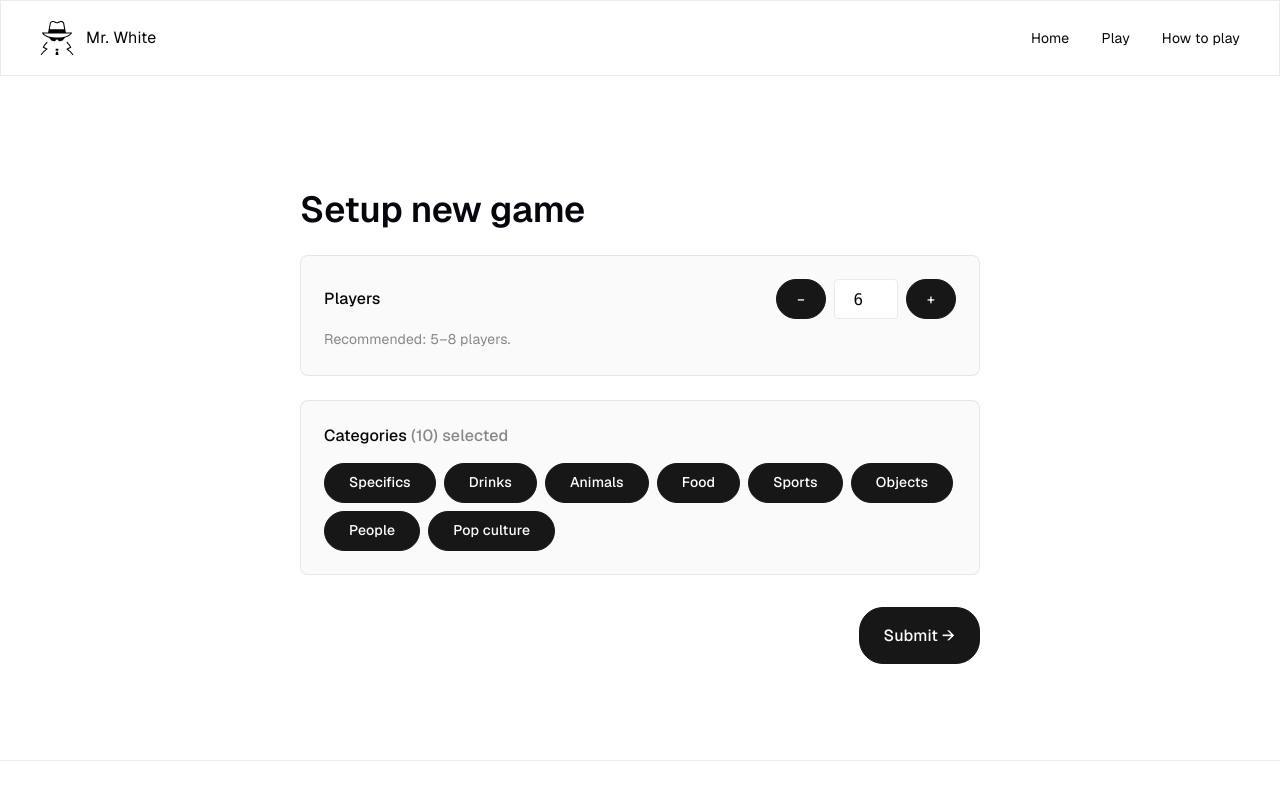
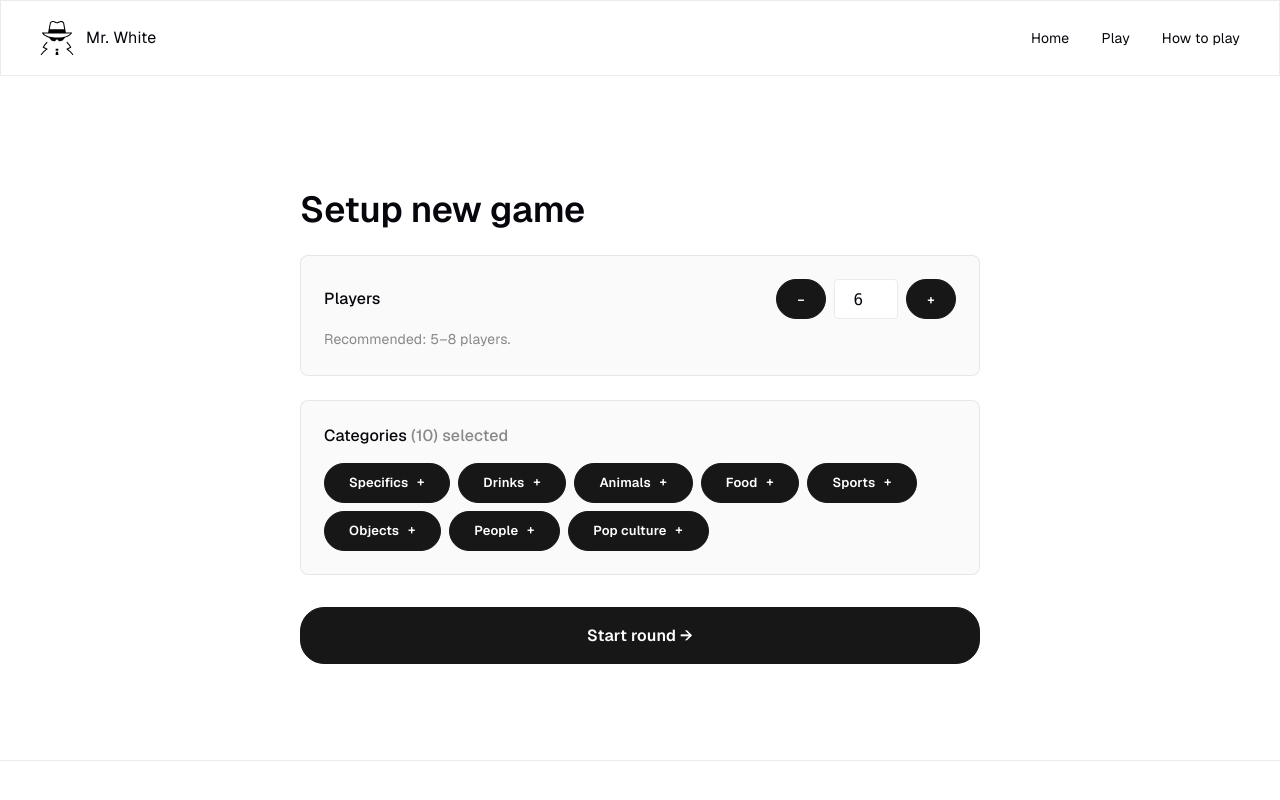
Before and after one commit to njpsmith/mr-white, a React (Vite) app: page /play in a window 1280 px wide. Shown: the top 800 px of the page. Built offline with nearby package versions, Linux system fonts and the light colour scheme.

Commit message:
Started name entry

```diff
--- /dev/null
+++ b/src/constants/categories.ts
@@ -0,0 +1,10 @@
+export const categories = [
+  "specifics",
+  "drinks",
+  "animals",
+  "food",
+  "sports",
+  "objects",
+  "people",
+  "pop_culture",
+];
--- a/src/pages/Play/Play.tsx
+++ b/src/pages/Play/Play.tsx
@@ -1,29 +1,16 @@
 import { useState } from "react";
-import { capitalizeFirstLetter } from "../../utils/commonUtils";
-
-const categories = [
-  "specifics",
-  "drinks",
-  "animals",
-  "food",
-  "sports",
-  "objects",
-  "people",
-  "pop_culture",
-];
+import { categories } from "../../constants/categories";
+import GameSetup from "./gameSteps/GameSetup";
+import AssignRolesAndWords from "./gameSteps/AssignRolesAndWords";
+import type { GameStage } from "../../types/types";
 
 const Play = () => {
   const [playerCount, setPlayerCount] = useState(6);
   const [selectedCategories, setSelectedCategories] = useState<string[]>([
-    "specifics",
-    "drinks",
-    "animals",
-    "food",
-    "sports",
-    "objects",
-    "people",
-    "pop_culture",
+    ...categories,
   ]);
+
+  const [gameStep, setGameStep] = useState<GameStage>("setup");
 
   const toggleCategory = (category: string) => {
     setSelectedCategories(
@@ -34,83 +21,24 @@ const Play = () => {
     );
   };
 
+  const startRound = () => {
+    setGameStep("assignRolesAndWords");
+  };
+
   return (
     <>
-      <section className="pt-16 pb-16 mb-16 md:pb-24 md:mb-24 border-divider">
-        <div className="px-5 container-narrow">
-          <h2 className="font-semibold tracking-tight | mt-8 md:mt-12 | text-[2.5rem] sm:text-[3.5rem] md:text-[4.5rem]">
-            Setup new game
-          </h2>
+      {gameStep === "setup" && (
+        <GameSetup
+          playerCount={playerCount}
+          setPlayerCount={setPlayerCount}
+          selectedCategories={selectedCategories}
+          categories={categories}
+          toggleCategory={toggleCategory}
+          startRound={startRound}
+        />
+      )}
 
-          <div className="card-soft">
-            <div className="flex items-baseline justify-between">
-              <label htmlFor="playerCount" className="font-medium text-ink">
-                Players
-              </label>
-              <div className="flex items-center gap-2">
-                <button
-                  type="button"
-                  className="btn btn-primary w-8 h-10 p-0"
-                  aria-label="Fewer players"
-                  onClick={() => setPlayerCount(playerCount - 1)}
-                >
-                  −
-                </button>
-                <input
-                  id="playerCount"
-                  type="number"
-                  min="3"
-                  value={playerCount}
-                  onChange={(e) => setPlayerCount(Number(e.target.value))}
-                  inputMode="numeric"
-                  className="border-hairline rounded-sm h-10 w-16 text-center font-mono"
-                />
-                <button
-                  type="button"
-                  className="btn btn-primary w-8 h-10 p-0"
-                  aria-label="More players"
-                  onClick={() => setPlayerCount(playerCount + 1)}
-                >
-                  +
-                </button>
-              </div>
-            </div>
-            <p className="mt-2 text-sm text-mute" data-bind="playerHint">
-              Recommended: 5–8 players.
-            </p>
-          </div>
-
-          <div className="card-soft mt-6">
-            <div className="flex items-baseline justify-between">
-              <label htmlFor="Categories" className="font-medium text-ink">
-                Categories <span className="text-mute">(10) selected</span>
-              </label>
-            </div>
-            <div className="mt-4 flex flex-wrap items-center gap-2">
-              {categories.map((category) => {
-                return (
-                  <button
-                    key={category}
-                    className={`btn p-4 h-10 ${selectedCategories.includes(category) ? "btn-primary" : "btn-secondary"}`}
-                    onClick={() => toggleCategory(category)}
-                  >
-                    {capitalizeFirstLetter(category.replace("_", " "))}
-                  </button>
-                );
-              })}
-            </div>
-          </div>
-
-          <button
-            className="btn btn-primary btn-submit mt-8"
-            onClick={() => {
-              console.log("selectedCategories", selectedCategories);
-            }}
-          >
-            Submit →
-          </button>
-        </div>
-      </section>
+      {gameStep === "assignRolesAndWords" && <AssignRolesAndWords />}
     </>
   );
 };
--- /dev/null
+++ b/src/pages/Play/gameSteps/AssignRolesAndWords.tsx
@@ -0,0 +1,22 @@
+const AssignRolesAndWords = ({}) => (
+  <>
+    <section className="pt-16 pb-16 mb-16 md:pb-24 md:mb-24 border-divider">
+      <div className="px-5 container-narrow">
+        <h2 className="font-semibold tracking-tight | mt-8 md:mt-12 | text-[2.5rem] sm:text-[3.5rem] md:text-[4.5rem]">
+          Pass to Player 1
+        </h2>
+
+        <p>Enter your name</p>
+
+        <input type="text" name="player_1_name" placeholder="Enter name..." />
+
+        <button type="submit" className="btn btn-primary">
+          Submit
+        </button>
+      </div>
+      Player X of Y
+    </section>
+  </>
+);
+
+export default AssignRolesAndWords;
--- /dev/null
+++ b/src/pages/Play/gameSteps/GameSetup.tsx
@@ -0,0 +1,103 @@
+import { capitalizeFirstLetter } from "../../../utils/commonUtils";
+// import { Dispatch, SetStateAction } from "react";
+
+const GameSetup = ({
+  playerCount,
+  setPlayerCount,
+  selectedCategories,
+  categories,
+  toggleCategory,
+  startRound,
+}: {
+  playerCount: number;
+  categories: string[];
+  toggleCategory: (category: string) => void;
+  setPlayerCount: any;
+  selectedCategories: any;
+  startRound: () => void;
+  // setPlayerCount: Dispatch<SetStateAction<string[]>>;
+}) => (
+  <>
+    <section className="pt-16 pb-16 mb-16 md:pb-24 md:mb-24 border-divider">
+      <div className="px-5 container-narrow">
+        <h2 className="font-semibold tracking-tight | mt-8 md:mt-12 | text-[2.5rem] sm:text-[3.5rem] md:text-[4.5rem]">
+          Setup new game
+        </h2>
+
+        <div className="card-soft">
+          <div className="flex items-baseline justify-between">
+            <label htmlFor="playerCount" className="font-medium text-ink">
+              Players
+            </label>
+            <div className="flex items-center gap-2">
+              <button
+                type="button"
+                className="btn btn-primary w-8 h-10 p-0"
+                aria-label="Fewer players"
+                onClick={() => setPlayerCount(playerCount - 1)}
+              >
+                −
+              </button>
+              <input
+                id="playerCount"
+                type="number"
+                min="3"
+                value={playerCount}
+                onChange={(e) => setPlayerCount(Number(e.target.value))}
+                inputMode="numeric"
+                className="border-hairline rounded-sm h-10 w-16 text-center font-mono"
+              />
+              <button
+                type="button"
+                className="btn btn-primary w-8 h-10 p-0"
+                aria-label="More players"
+                onClick={() => setPlayerCount(playerCount + 1)}
+              >
+                +
+              </button>
+            </div>
+          </div>
+          <p className="mt-2 text-sm text-mute" data-bind="playerHint">
+            Recommended: 5–8 players.
+          </p>
+        </div>
+
+        <div className="card-soft mt-6">
+          <div className="flex items-baseline justify-between">
+            <label htmlFor="Categories" className="font-medium text-ink">
+              Categories <span className="text-mute">(10) selected</span>
+            </label>
+          </div>
+          <div className="mt-4 flex flex-wrap items-center gap-2">
+            {categories.map((category) => {
+              return (
+                <button
+                  key={category}
+                  className={`btn btn-category ${selectedCategories.includes(category) ? "btn-primary" : "btn-secondary"}`}
+                  onClick={() => toggleCategory(category)}
+                >
+                  {capitalizeFirstLetter(category.replace("_", " "))}{" "}
+                  <span>
+                    {selectedCategories.includes(category) ? "+" : "-"}
+                  </span>
+                </button>
+              );
+            })}
+          </div>
+        </div>
+
+        <button
+          className="btn btn-primary w-full mt-8"
+          onClick={() => {
+            startRound();
+            console.log("selectedCategories", selectedCategories);
+          }}
+        >
+          Start round →
+        </button>
+      </div>
+    </section>
+  </>
+);
+
+export default GameSetup;
--- a/src/styles/App.scss
+++ b/src/styles/App.scss
@@ -255,12 +255,11 @@ input {
     background-color 0.12s,
     color 0.12s,
     box-shadow 0.12s;
-  font-weight: 500;
+  font-weight: 600;
   border-radius: 1.5rem;
   display: inline-flex;
   align-items: center;
   justify-content: center;
-
   gap: 8px;
 }
 
@@ -286,9 +285,20 @@ input {
   }
 }
 
+.btn-category {
+  min-height: 40px;
+  padding: 0 24px;
+
+  span {
+    position: relative;
+    top: -1px;
+    width: 9px;
+  }
+}
+
 .btn-submit {
-  display: block;
-  margin-left: auto;
+  // display: block;
+  // margin-left: auto;
 }
 
 .bg-grey {
@@ -308,6 +318,6 @@ input {
     // height: 32px;
     // width: 32px;
     // padding: 0;
-    font-size: 14px;
+    font-size: 13px;
   }
 }
--- /dev/null
+++ b/src/types/types.ts
@@ -0,0 +1,6 @@
+export type GameStage =
+  | "setup"
+  | "assignRolesAndWords"
+  | "vote"
+  | "reveal"
+  | "gameOver";
```
